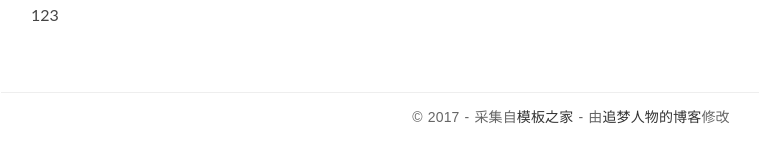
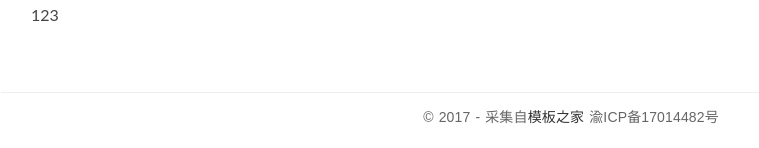
Before and after one commit to Luxiaowuu/blog, a Django app: page /post/6/ in a window 1280 px wide. Shown: the part 1480-1628 px from the top of the page, without its empty margins (69-828 px from the left). Run offline with Django 3.2, Linux system fonts and the light colour scheme; data comes from the database, SQL or seed files in the repository; some libraries are stand-ins or nearby versions.

Commit message:
add the gitignore and modify modified the base.html

```diff
--- a/web_blog/templates/base.html
+++ b/web_blog/templates/base.html
@@ -10,15 +10,15 @@
     <meta name="viewport" content="width=device-width, initial-scale=1">
 
     <!-- css -->
-    <link rel="stylesheet" href= "{% static 'blog/css/bootstrap.min.css' %}">
+    <link href="https://cdn.bootcss.com/bootstrap/3.3.7/css/bootstrap.min.css" rel="stylesheet">
     <link rel="stylesheet" href="http://code.ionicframework.com/ionicons/2.0.1/css/ionicons.min.css' %}">
     <link rel="stylesheet" href= "{% static 'blog/css/pace.css' %}">
     <link rel="stylesheet" href= "{% static 'blog/css/custom.css' %}">
     <link rel="stylesheet" href="{% static 'blog/css/highlights/github.css' %}">
 
     <!-- js -->
-    <script src= "{% static 'blog/js/jquery-2.1.3.min.js' %}"></script>
-    <script src= "{% static 'blog/js/bootstrap.min.js' %}"></script>
+    <script src="https://cdn.bootcss.com/jquery/2.1.3/jquery.min.js"></script>
+    <script src="https://cdn.bootcss.com/bootstrap/3.3.7/js/bootstrap.min.js"></script>
     <script src= "{% static 'blog/js/pace.min.js' %}"></script>
     <script src= "{% static 'blog/js/modernizr.custom.js' %}"></script>
 </head>
@@ -164,7 +164,7 @@
             <div class="col-md-12">
                 <p class="copyright">&copy 2017 - 采集自<a href="http://www.cssmoban.com/"
                                                         target="_blank" title="模板之家">模板之家</a>
-                    - 由<a href="http://zmrenwu.com/" title="网页模板" target="_blank">追梦人物的博客</a>修改
+                渝ICP备17014482号
                 </p>
             </div>
         </div>
```
Also changed, not shown: 1 other file.
